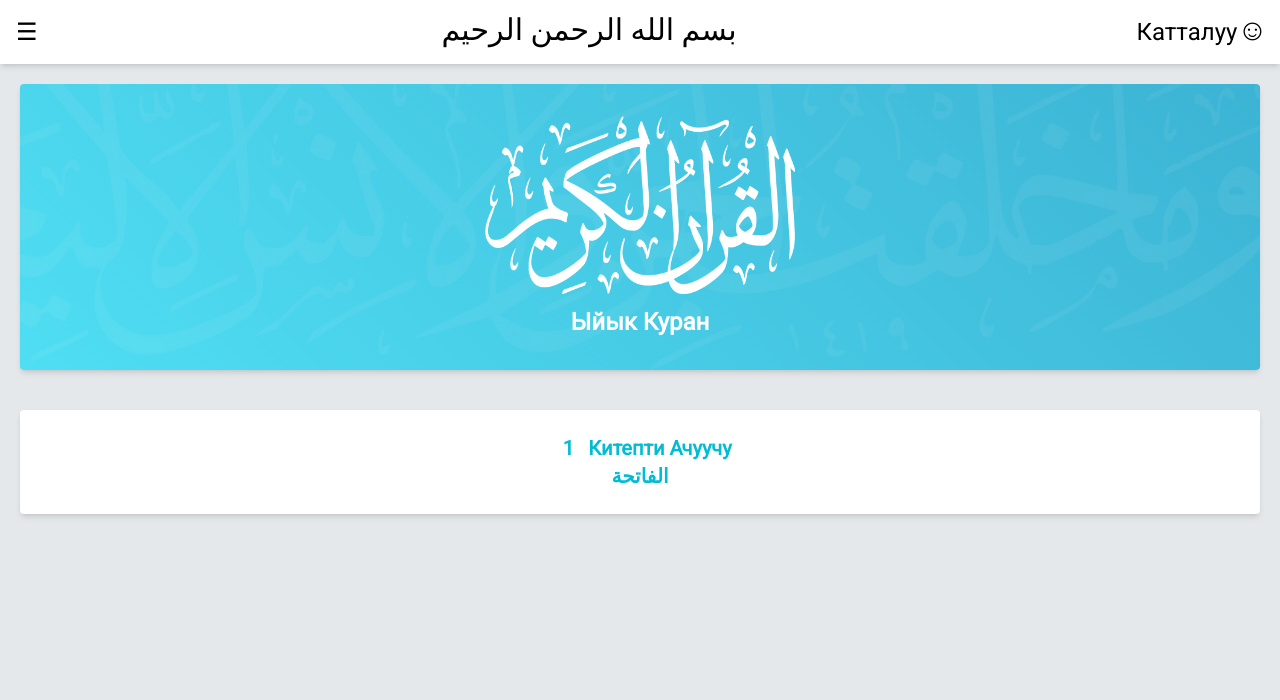
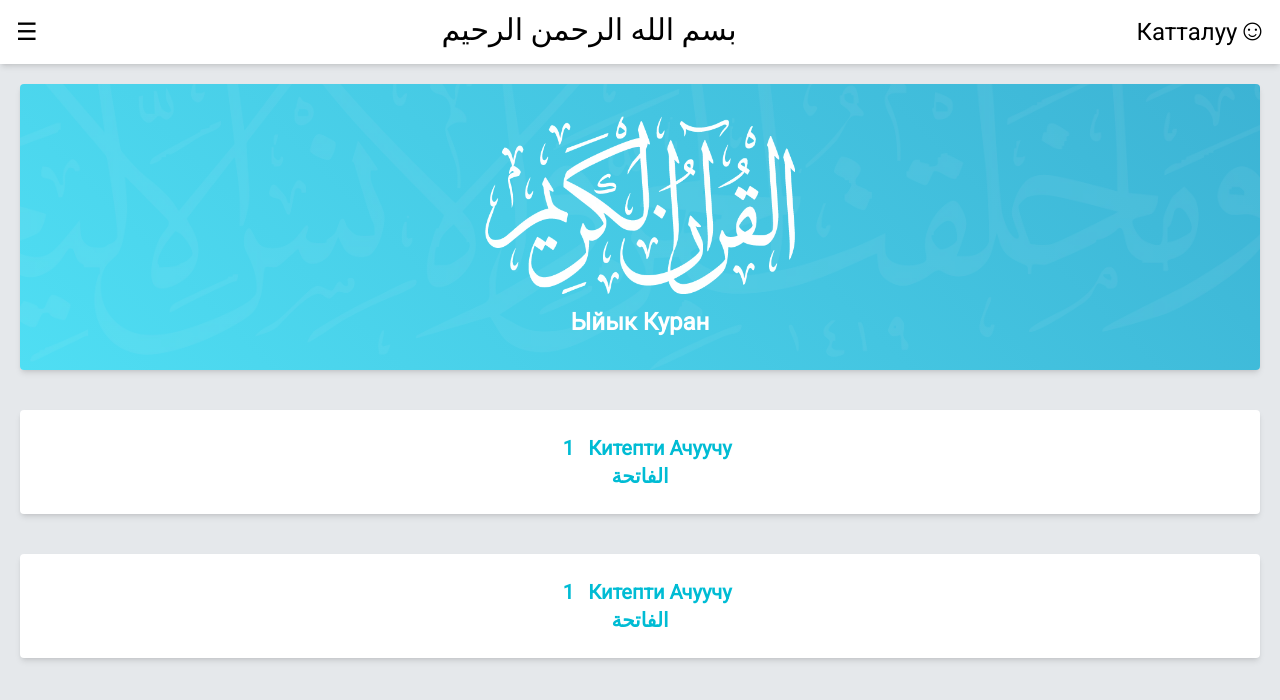
Before and after one commit to asalamatov/QuranWebsite, a React (Create React App) app in the folder creating-components/: page / in a window 1280 px wide. Shown: the top 700 px of the page. Built offline with nearby package versions, Linux system fonts and the light colour scheme; no server answers.

Commit message:
updated list rendering

```diff
--- a/creating-components/src/components/SurahsList.js
+++ b/creating-components/src/components/SurahsList.js
@@ -6,6 +6,7 @@ export default function SurahsList() {
     }
     const a_list = list()
     return (
+      <>
         <div className='w-full max-w-7xl my-0 mx-auto p-5 '>
           <div className=' rounded py-0 px-0 shadow-md bg-white' style={{color: '#00bcd4'}}>
             <div className="text-center py-6 px-0">
@@ -21,7 +22,27 @@ export default function SurahsList() {
                     </a>
                 </div>
             </div>
+
           </div>
         </div>
+        <div className='w-full max-w-7xl my-0 mx-auto p-5 '>
+          <div className=' rounded py-0 px-0 shadow-md bg-white' style={{color: '#00bcd4'}}>
+            <div className="text-center py-6 px-0">
+                <div className="text-xl font-bold">
+                    <a href="#" className="py-6 flex-row">
+                        <div class="flex- font-bold w-10 text-center inline-block">1</div>
+                        <div class="inline-block">
+                            <div>Китепти Ачуучу</div>
+                        </div>
+                        <div>
+                            الفاتحة
+                        </div>
+                    </a>
+                </div>
+            </div>
+
+          </div>
+        </div>
+      </>
     )
   }
```
